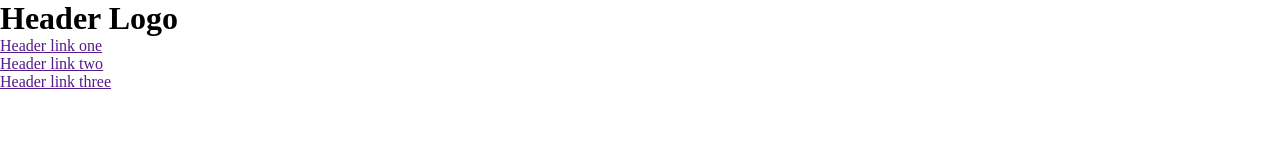
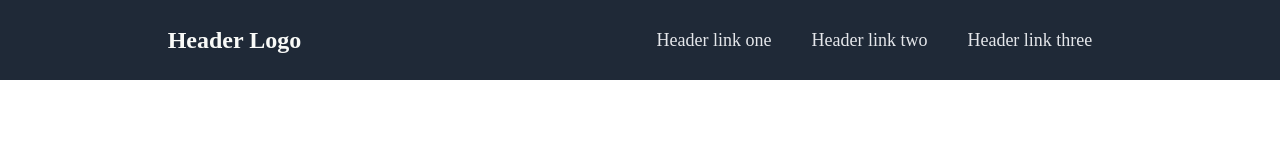
Before and after one commit to Gabi-Plosnita/Landing-Page, a plain HTML site: page index.html in a window 1280 px wide. Drawn offline with Linux system fonts and the light colour scheme.

Commit message:
Style header section

```diff
--- a/style.css
+++ b/style.css
@@ -3,3 +3,32 @@
     margin: 0;
     padding: 0;
 }
+
+.header
+{
+    background-color: #1F2937;
+    display: flex;
+    justify-content: space-around;
+    align-items: center;
+    height: 80px;
+}
+
+.header ul
+{
+    list-style: none;
+    display: flex;
+}
+
+.header a
+{
+    text-decoration: none;
+    font-size: 18px;
+    color:#E5E7EB;
+    padding: 20px;
+}
+
+.header h1
+{
+    font-size: 24px;
+    color:#F9FAF8;
+}
```
